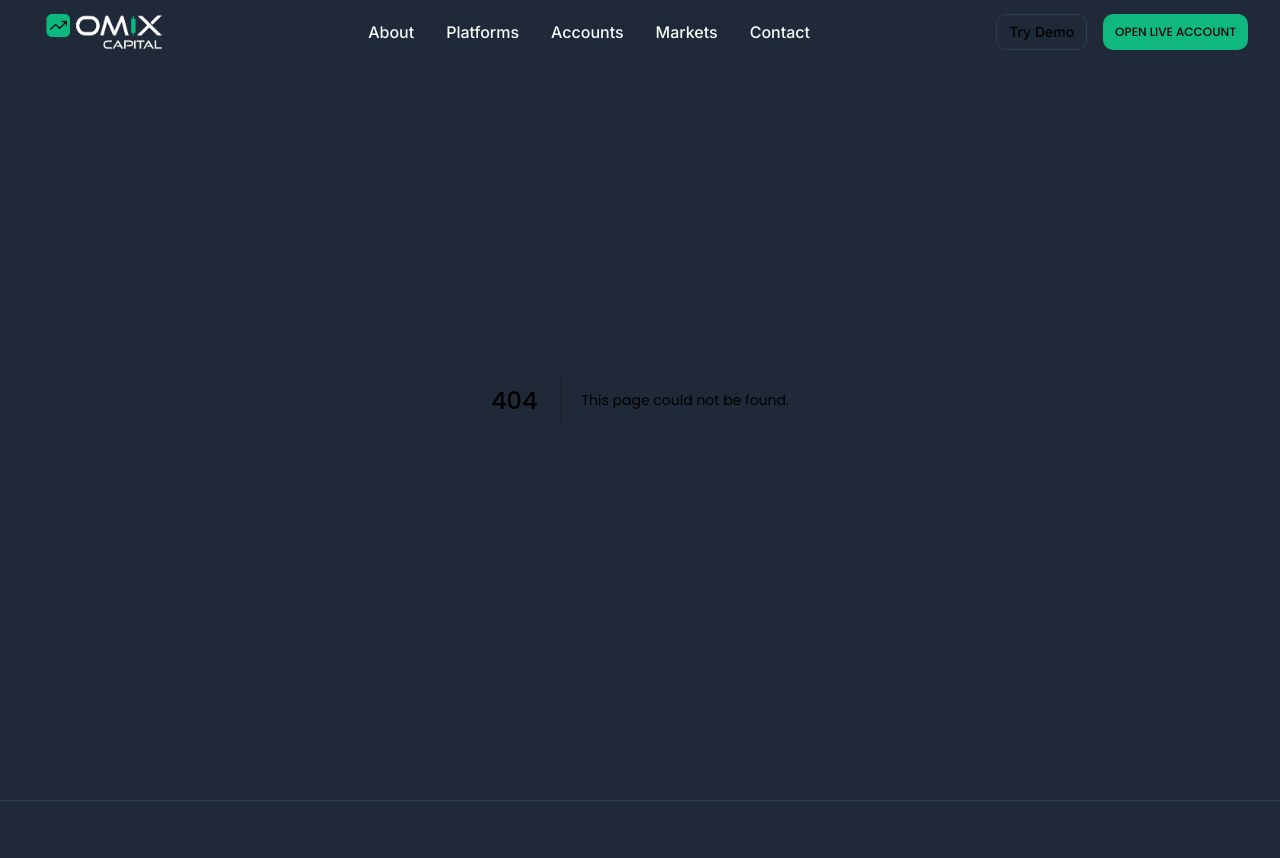
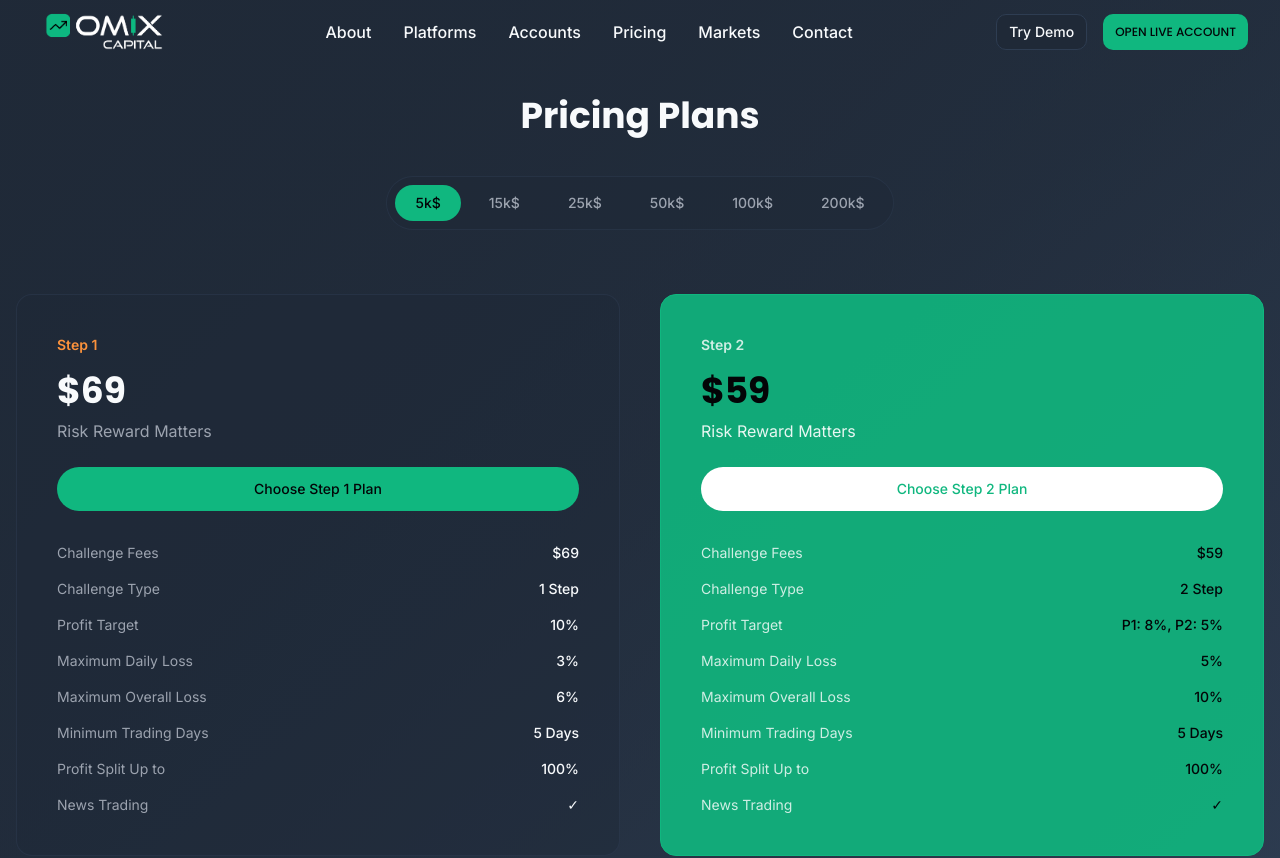
Before and after one commit to avinashFinrise/cfdup-landingpage, a Next.js app: page /pricing in a window 1280 px wide. Before the commit this address had no page. Shown: the top 858 px of the page. Built offline with nearby package versions, Linux system fonts and the light colour scheme.

Commit message:
added pricing page

```diff
--- /dev/null
+++ b/app/pricing/page.jsx
@@ -0,0 +1,85 @@
+"use client"
+
+import PricingCard from "@/components/pricing/PricingCard"
+import { motion } from "framer-motion"
+import { useState } from "react"
+
+const pricingData = {
+  "5k": {
+    step1: { price: 69 },
+    step2: { price: 59 },
+  },
+  "15k": {
+    step1: { price: 135 },
+    step2: { price: 125 },
+  },
+  "25k": {
+    step1: { price: 225 },
+    step2: { price: 199 },
+  },
+  "50k": {
+    step1: { price: 335 },
+    step2: { price: 299 },
+  },
+  "100k": {
+    step1: { price: 549 },
+    step2: { price: 499 },
+  },
+  "200k": {
+    step1: { price: 999 },
+    step2: { price: 949 },
+  },
+}
+
+const accountSizes = ["5k", "15k", "25k", "50k", "100k", "200k"]
+
+
+export default function PricingPage() {
+  const [activeSize, setActiveSize] = useState(accountSizes[0])
+  const data = pricingData[activeSize]
+
+  return (
+    <section className="relative min-h-screen py-24 overflow-hidden">
+      {/* Background */}
+      <div className="absolute inset-0 bg-hero-pattern" />
+      <div className="absolute inset-0 bg-gradient-to-br from-background via-background/60 to-secondary/30" />
+
+      <div className="relative z-10 max-w-7xl mx-auto px-4">
+        {/* Heading */}
+        <motion.h1
+          initial={{ opacity: 0, y: 30 }}
+          animate={{ opacity: 1, y: 0 }}
+          transition={{ duration: 0.7 }}
+          className="text-center font-poppins font-bold text-4xl mb-10"
+        >
+          Pricing Plans
+        </motion.h1>
+
+        {/* Tabs */}
+        <div className="flex justify-center mb-16">
+          <div className="flex gap-2 bg-card/50 border border-border/50 rounded-full p-2">
+            {accountSizes.map(size => (
+              <button
+                key={size}
+                onClick={() => setActiveSize(size)}
+                className={`px-5 py-2 rounded-full text-sm font-medium transition
+                  ${activeSize === size
+                    ? "bg-primary text-primary-foreground"
+                    : "text-muted-foreground hover:text-foreground"}
+                `}
+              >
+                {size}$
+              </button>
+            ))}
+          </div>
+        </div>
+
+        {/* Cards */}
+        <div className="grid grid-cols-1 lg:grid-cols-2 gap-10">
+          <PricingCard step="Step 1" price={data.step1.price} />
+          <PricingCard step="Step 2" price={data.step2.price} highlight />
+        </div>
+      </div>
+    </section>
+  )
+}
--- a/components/navbar.tsx
+++ b/components/navbar.tsx
@@ -4,6 +4,7 @@ import { Button } from '@/components/ui/button';
 import { AnimatePresence, motion } from 'framer-motion';
 import { Menu, X } from 'lucide-react';
 import Image from 'next/image';
+import Link from 'next/link';
 import { useEffect, useState } from 'react';
 
 const Navbar = () => {
@@ -23,6 +24,7 @@ const Navbar = () => {
     { label: 'About', href: '/about' },
     { label: 'Platforms', href: '/#platforms' },
     { label: 'Accounts', href: '/#accounts' },
+    { label: 'Pricing', href: '/pricing' },
     { label: 'Markets', href: '/#markets' },
     { label: 'Contact', href: '/#contact' },
   ];
@@ -46,7 +48,7 @@ const Navbar = () => {
             whileHover={{ scale: 1.05 }}
             whileTap={{ scale: 0.95 }}
           >
-            <div className="flex items-center space-x-2">
+            <Link href='/' className="flex items-center space-x-2">
             <Image height={100} width={150} alt='logo' src="/logo.png" className="text-primary-foreground" />
               {/* <div className="bg-primary rounded-md p-1">
 
@@ -54,7 +56,7 @@ const Navbar = () => {
               <span className="font-poppins font-bold text-xl text-foreground">
                 Omix Capital
               </span> */}
-            </div>
+            </Link>
           </motion.div>
 
           {/* Desktop Menu */}
--- /dev/null
+++ b/components/pricing/PricingCard.jsx
@@ -0,0 +1,68 @@
+"use client"
+
+import { Button } from "@/components/ui/button"
+import { motion } from "framer-motion"
+import { AnimatedNumber } from "../ui/AnimatedNumber"
+
+
+const PricingCard = ({ step, price, highlight }) => {
+  return (
+    <motion.div
+      initial={{ opacity: 0, y: 30 }}
+      whileInView={{ opacity: 1, y: 0 }}
+      viewport={{ once: true }}
+      transition={{ duration: 0.6 }}
+      whileHover={{ y: -6 }}
+      className={`rounded-2xl p-10 h-full border transition-all duration-300
+        ${highlight
+          ? "bg-primary/90 text-primary-foreground border-primary"
+          : "bg-card/40 border-border/50"}
+      `}
+    >
+      <p className={`text-sm font-semibold mb-4 ${highlight ? "text-white/80" : "text-orange-400"}`}>
+        {step}
+      </p>
+
+      <h3 className="text-4xl font-poppins font-bold mb-2">
+        $<AnimatedNumber value={price} />
+      </h3>
+
+      <p className={`mb-6 ${highlight ? "text-white/90" : "text-muted-foreground"}`}>
+        Risk Reward Matters
+      </p>
+
+      <Button
+        size="lg"
+        className={`w-full rounded-full mb-8 font-medium
+          ${highlight
+            ? "bg-white text-primary hover:bg-white/90"
+            : "bg-primary hover:bg-primary/90"}
+        `}
+      >
+        Choose {step} Plan
+      </Button>
+
+      <div className="space-y-4 text-sm">
+        {[
+          ["Challenge Fees", `$${price}`],
+          ["Challenge Type", step === "Step 1" ? "1 Step" : "2 Step"],
+          ["Profit Target", step === "Step 1" ? "10%" : "P1: 8%, P2: 5%"],
+          ["Maximum Daily Loss", step === "Step 1" ? "3%" : "5%"],
+          ["Maximum Overall Loss", step === "Step 1" ? "6%" : "10%"],
+          ["Minimum Trading Days", "5 Days"],
+          ["Profit Split Up to", "100%"],
+          ["News Trading", "✓"],
+        ].map(([label, value]) => (
+          <div key={label} className="flex justify-between">
+            <span className={highlight ? "text-white/80" : "text-muted-foreground"}>
+              {label}
+            </span>
+            <span className="font-medium">{value}</span>
+          </div>
+        ))}
+      </div>
+    </motion.div>
+  )
+}
+
+export default PricingCard
--- /dev/null
+++ b/components/ui/AnimatedNumber.tsx
@@ -0,0 +1,28 @@
+"use client"
+
+import { animate, motion, useMotionValue, useTransform } from "framer-motion"
+import { useEffect } from "react"
+
+interface AnimatedNumberProps {
+  value: number
+  className?: string
+}
+
+export function AnimatedNumber({ value, className }: AnimatedNumberProps) {
+  const motionValue = useMotionValue(value)
+  const rounded = useTransform(motionValue, latest => Math.round(latest))
+
+  useEffect(() => {
+    const controls = animate(motionValue, value, {
+      duration: 0.6,
+      ease: "easeOut",
+    })
+    return controls.stop
+  }, [value])
+
+  return (
+    <motion.span className={className}>
+      {rounded}
+    </motion.span>
+  )
+}
```
